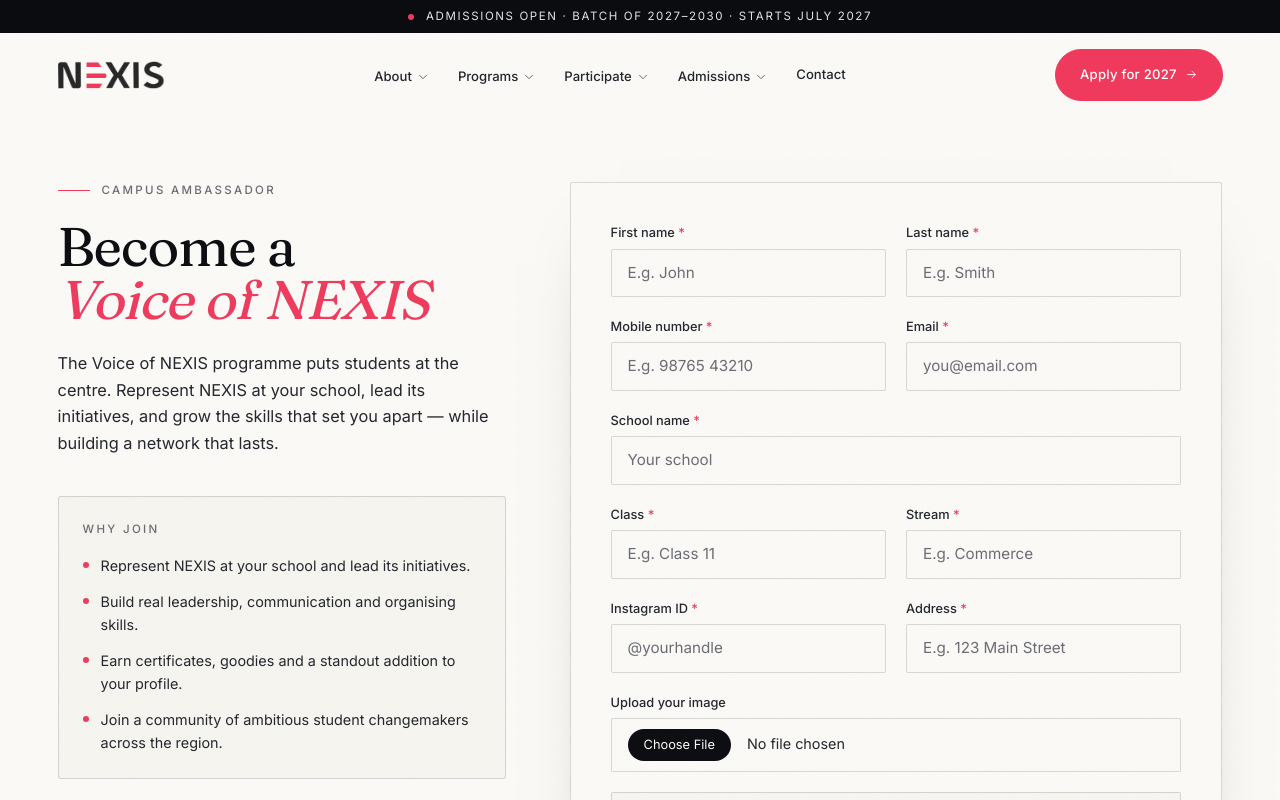
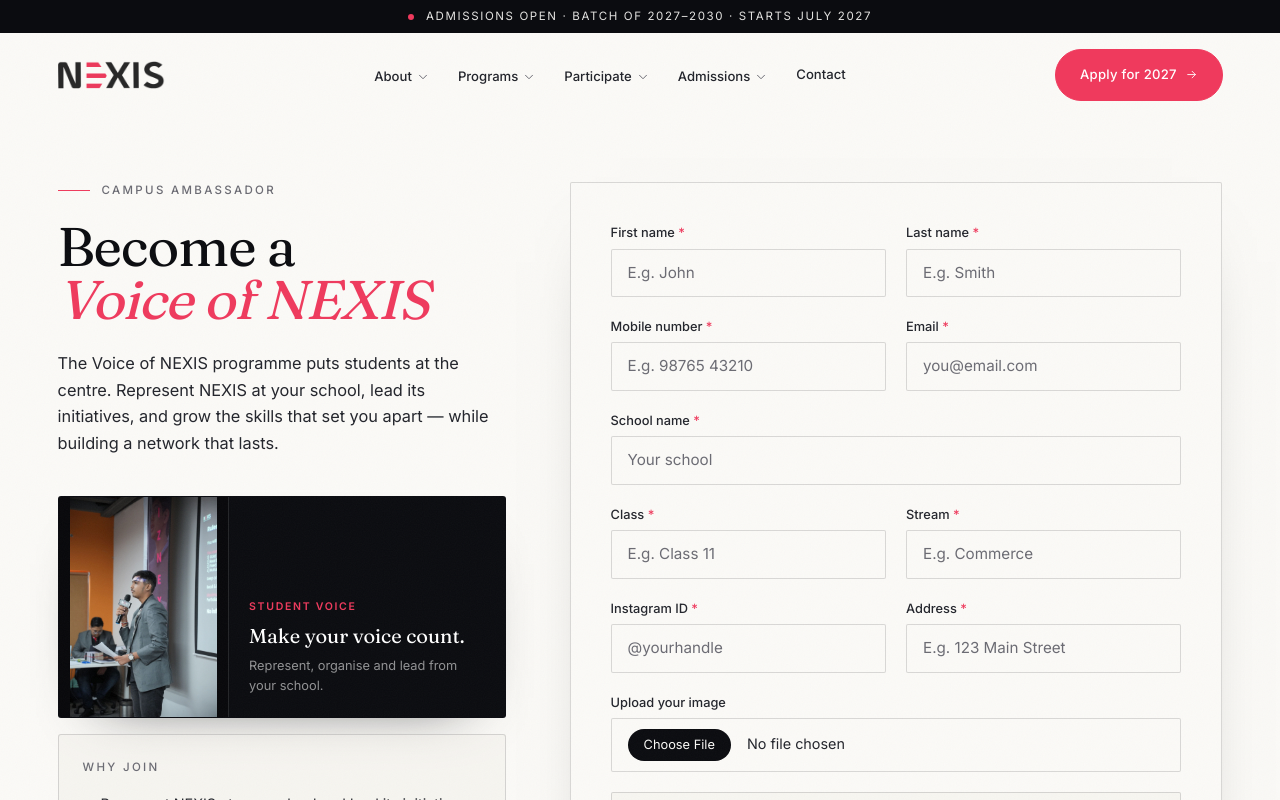
Before and after one commit to goappycodes/nexis-2027, a Next.js app: page /voice-of-nexis/registration in a window 1280 px wide. Shown: the top 800 px of the page. Built offline with nearby package versions, Linux system fonts and the light colour scheme.

Commit message:
Ground ambassador registration in student life

```diff
--- a/app/voice-of-nexis/registration/page.tsx
+++ b/app/voice-of-nexis/registration/page.tsx
@@ -1,4 +1,5 @@
 import type { Metadata } from "next";
+import Image from "next/image";
 import SiteNav from "@/components/SiteNav";
 import SiteFooter from "@/components/SiteFooter";
 import FormLayout from "@/components/FormLayout";
@@ -33,6 +34,27 @@
         }
         lede="The Voice of NEXIS programme puts students at the centre. Represent NEXIS at your school, lead its initiatives, and grow the skills that set you apart — while building a network that lasts."
         aside={
+          <div className="space-y-4">
+            <figure className="grid grid-cols-[0.76fr_1.24fr] overflow-hidden rounded-[3px] border border-line bg-ink shadow-[0_24px_60px_-44px_rgba(11,12,16,0.8)]">
+              <div className="relative min-h-[220px] bg-black/30">
+                <Image
+                  src="/images/ug/life-1.jpg"
+                  alt="A NEXIS student presenting on campus"
+                  fill
+                  sizes="(max-width: 1023px) 40vw, 16vw"
+                  className="object-contain"
+                />
+              </div>
+              <figcaption className="flex flex-col justify-end border-l border-white/10 p-5 text-white">
+                <p className="text-[0.66rem] font-semibold uppercase tracking-[0.16em] text-crimson">
+                  Student voice
+                </p>
+                <p className="mt-2 font-serif text-xl leading-tight">Make your voice count.</p>
+                <p className="mt-2 text-[0.8rem] leading-relaxed text-white/55">
+                  Represent, organise and lead from your school.
+                </p>
+              </figcaption>
+            </figure>
             <div className="rounded-[3px] border border-line bg-paper-2/50 p-6">
               <p className="kicker text-muted">Why join</p>
               <ul className="mt-4 space-y-3">
@@ -44,6 +66,7 @@
                 ))}
               </ul>
             </div>
+          </div>
         }
       >
         <CampusAmbassadorForm />
```
Also changed, not shown: .codex/nexis-ux-audit.md. Lines whose indentation alone changed are shown as unchanged.
